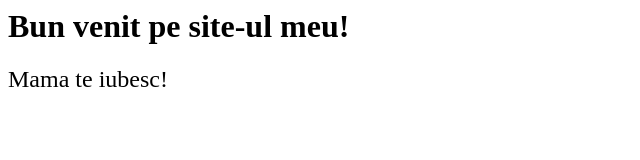
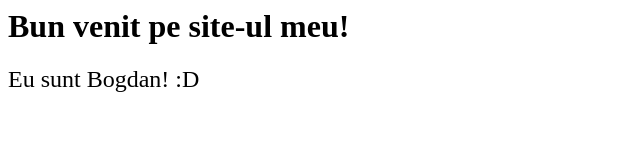
Before and after one commit to iBoBoSniper/BOBO, a plain HTML site: page index.html in a window 1280 px wide. Shown: the full height of the page, 0-640 px from the left. Drawn offline with Linux system fonts and the light colour scheme.

Commit message:
Update index.html

```diff
--- a/index.html
+++ b/index.html
@@ -1,3 +1,3 @@
 <h1>Bun venit pe site-ul meu!</h1>
 
-<p><font size="5">Mama te iubesc!</font></p>
+<p><font size="5">Eu sunt Bogdan! :D</font></p>
```
